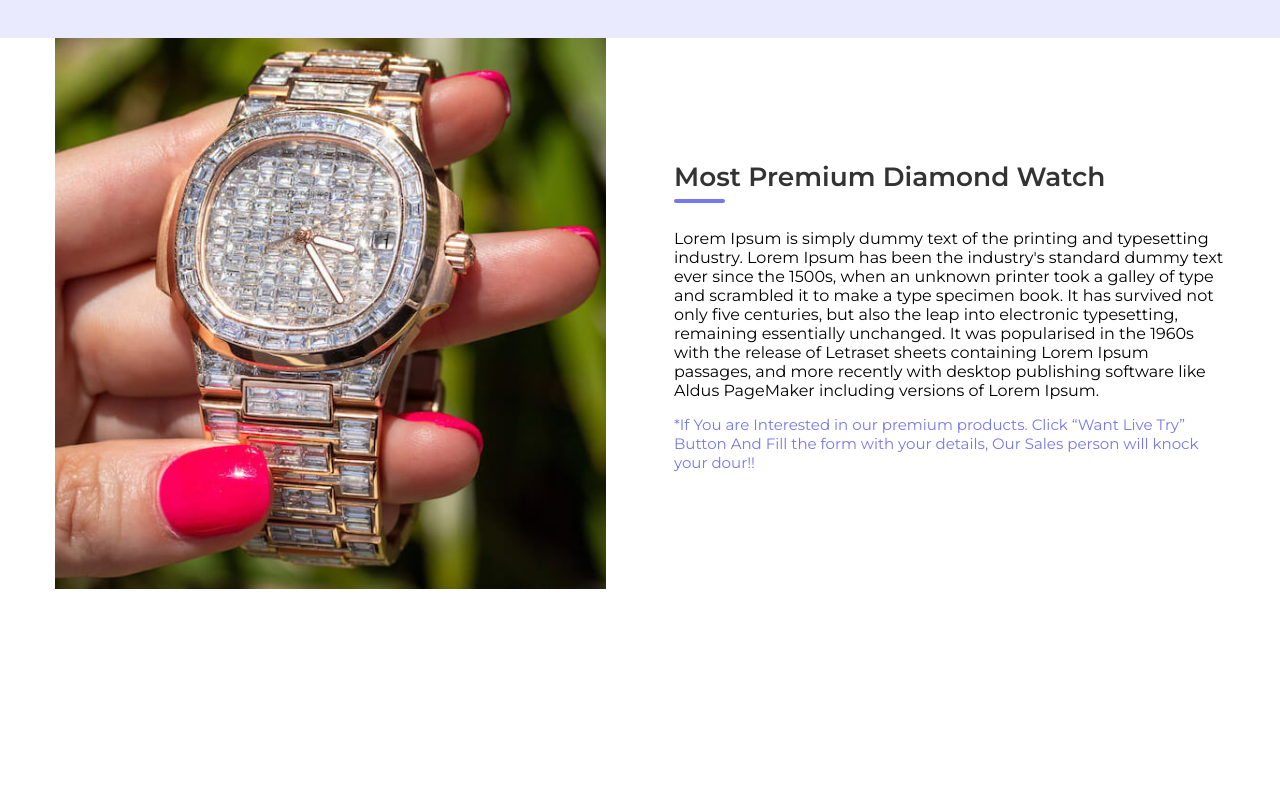
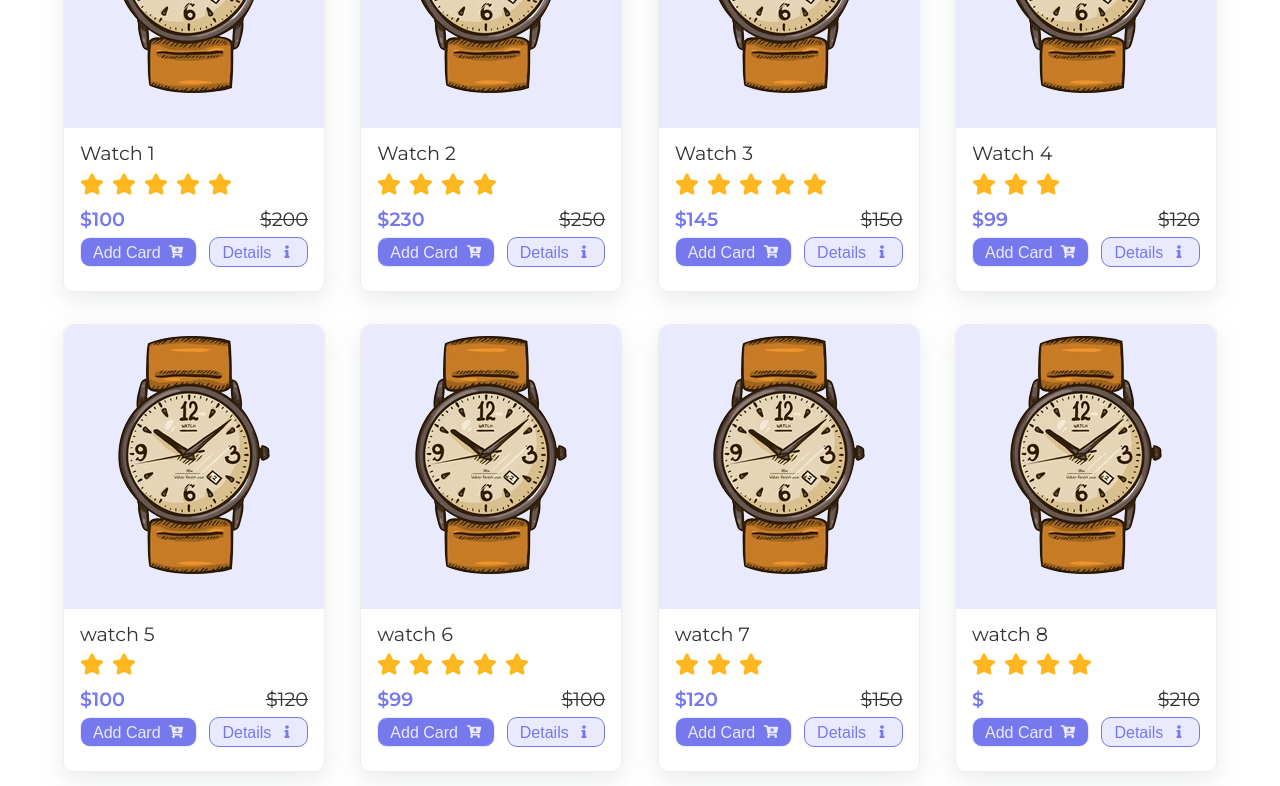
Before and after one commit to XParif/FrontEndWatchStorefsArmyProject, a Next.js app: page / in a window 1280 px wide. Shown: the part 1980-2766 px from the top of the page. Before the commit the page ends 2573 px from the top, so only its background shows below. Built offline with nearby package versions, Linux system fonts and the light colour scheme.

Commit message:
all product section added

```diff
--- /dev/null
+++ b/components/home/allProduct/index.jsx
@@ -0,0 +1,94 @@
+import Background from "../../shared/backgrounds";
+import Container from "../../shared/container";
+import SectionHeading from "../../shared/sectionHeaders";
+import CardGroup from "../../shared/cards/CardGroup";
+import Button from "../../shared/buttons";
+import ButtonGroup from "../../shared/buttons/ButtonGroup";
+import styled from "styled-components";
+import { FaChevronDown } from "react-icons/fa";
+
+const ButtonList = ["All", "Classic", "Modern", "Smart Watch", "Men", "Women"];
+
+const allProduct = [
+  {
+    id: 1,
+    title: "Watch 1",
+    rating: 5,
+    price: 200,
+    offerPrice: 100,
+  },
+  {
+    id: 2,
+    title: "Watch 2",
+    rating: 4,
+    price: 250,
+    offerPrice: 230,
+  },
+  {
+    id: 3,
+    title: "Watch 3",
+    rating: 5,
+    price: 150,
+    offerPrice: 145,
+  },
+  {
+    id: 4,
+    title: "Watch 4",
+    rating: 3,
+    price: 120,
+    offerPrice: 99,
+  },
+  {
+    id: 5,
+    title: "watch 5",
+    rating: 2,
+    price: 120,
+    offerPrice: 100,
+  },
+  {
+    id: 6,
+    title: "watch 6",
+    rating: 5,
+    price: 100,
+    offerPrice: 99,
+  },
+  {
+    id: 7,
+    title: "watch 7",
+    rating: 3,
+    price: 150,
+    offerPrice: 120,
+  },
+  {
+    id: 8,
+    title: "watch 8",
+    rating: 4,
+    price: 250,
+    price: 210,
+  },
+];
+
+const CustomButton = styled.div`
+  display: flex;
+  justify-content: center;
+`;
+
+const AllProduct = () => {
+  return (
+    <Background bg="white">
+      <Container>
+        <SectionHeading size="lg" weight="semiBold" title="All Products">
+          <ButtonGroup list={ButtonList} />
+        </SectionHeading>
+        <CardGroup list={allProduct} />
+        <CustomButton>
+          <Button>
+            Show More <FaChevronDown />{" "}
+          </Button>
+        </CustomButton>
+      </Container>
+    </Background>
+  );
+};
+
+export default AllProduct;
--- a/components/home/hotOffer/SectionBody.jsx
+++ b/components/home/hotOffer/SectionBody.jsx
@@ -32,7 +32,6 @@ const allProduct = [
     price: 120,
     offerPrice: 99
   },
-
 ]
 
 const SectionBody = () => {
--- a/components/home/index.jsx
+++ b/components/home/index.jsx
@@ -4,14 +4,16 @@ import SpecialFeatures from "./specialFeatures";
 import MostPremiumWatch from "./mostPremiumWatch";
 import Slider from "./slider";
 import HotOffer from "./hotOffer";
+import AllProduct from "./allProduct";
 
 const HomgePage = () => {
   return (
     <>
       <Slider />
       <HotOffer/>
-      <WeeklyProducts />
+      {/* <WeeklyProducts /> */}
       <SummerSale />
+      <AllProduct/>
       <SpecialFeatures />
       <MostPremiumWatch />
     </>
```
